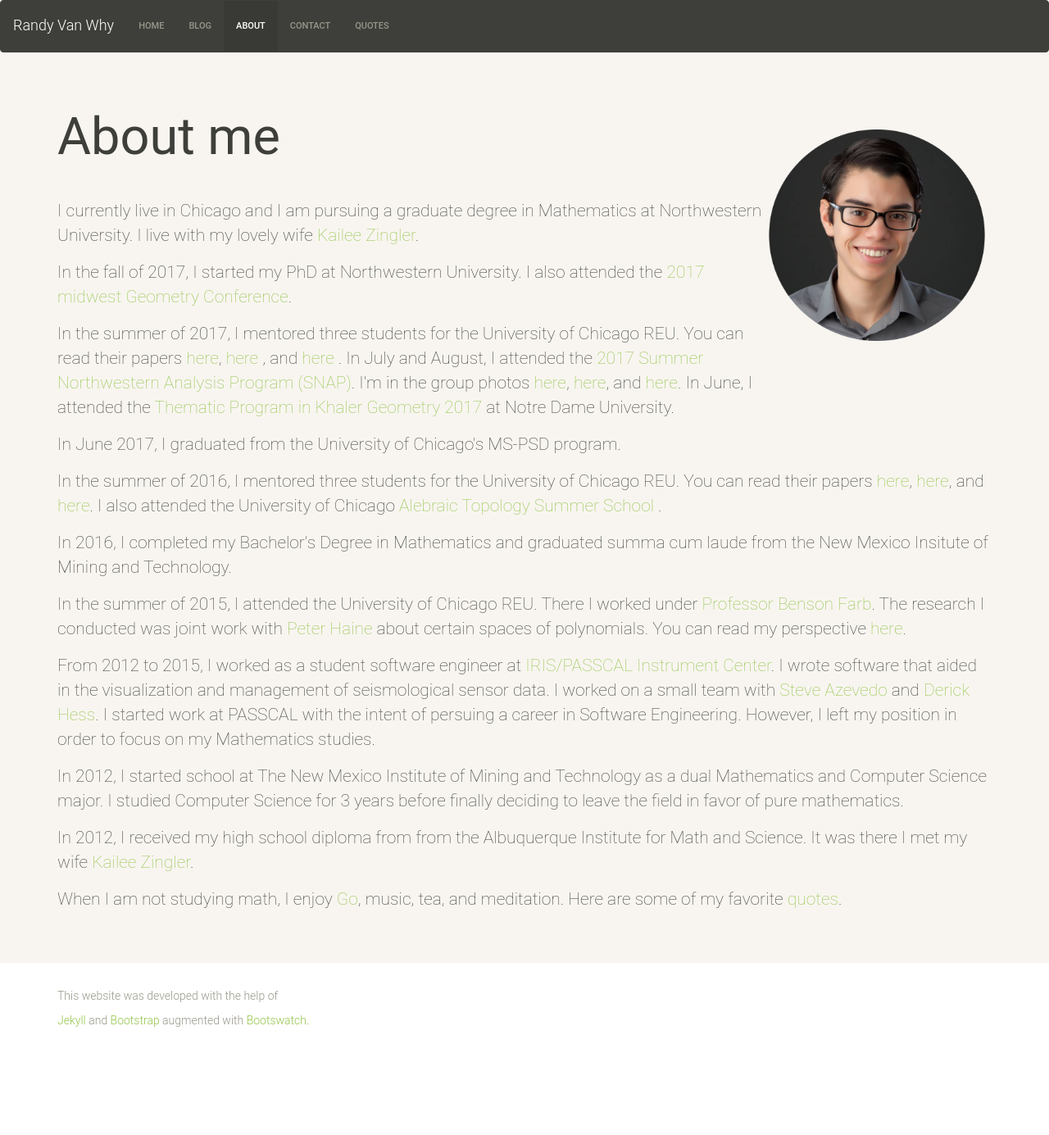
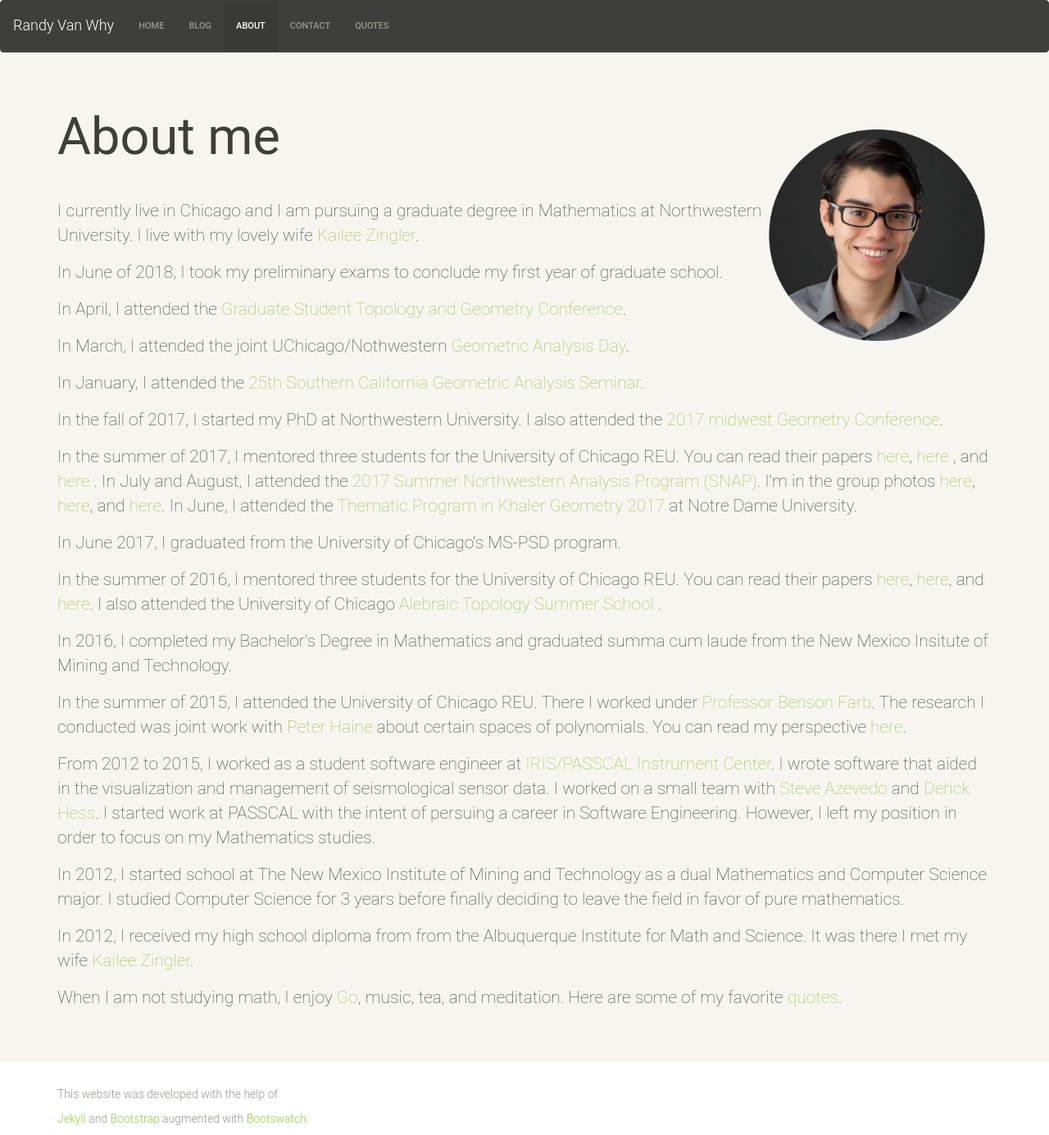
Before and after one commit to rvanwhy/rvanwhy.github.io, a Jekyll site: the page built from 02-about.md, in a window 1280 px wide. Shown: the whole page at 82% size. Built offline with Jekyll 4.4.1, drawn with Linux system fonts in a browser that asks for light colours; nearby versions of some CDN libraries; before the commit the page ends 1265 px from its top, so only the background shows below that.

Commit message:
Update: Updated my about

```diff
--- a/02-about.md
+++ b/02-about.md
@@ -10,6 +10,14 @@ permalink: about.html
     <h1>About me</h1>
     <hr>
     <p>I currently live in Chicago and I am pursuing a graduate degree in Mathematics at Northwestern University. I live with my lovely wife <a href="https://kzingler.github.io/">Kailee Zingler</a>.</p>
+
+<p> In June of 2018, I took my preliminary exams to conclude my first year of graduate school.
+
+<p> In April, I attended the <a href="https://www.math.uic.edu/gstgc2018/">Graduate Student Topology and Geometry Conference</a>.
+
+<p> In March, I attended the joint UChicago/Nothwestern <a href="https://math.uchicago.edu/~geometric_analysis/gaday2018"> Geometric Analysis Day</a>.
+
+<p> In January, I attended the <a href="https://www.math.uci.edu/~scgas/scgas-2018/2018.php">25th Southern California Geometric Analysis Seminar</a>.
 
 <p> In the fall of 2017, I started my PhD at Northwestern University. I also attended the <a href="https://www.math.ksu.edu/events/conference/2017_Midwest_Geometry/2017_Midwest_Geometry.html">2017
 midwest Geometry Conference</a>.
```
